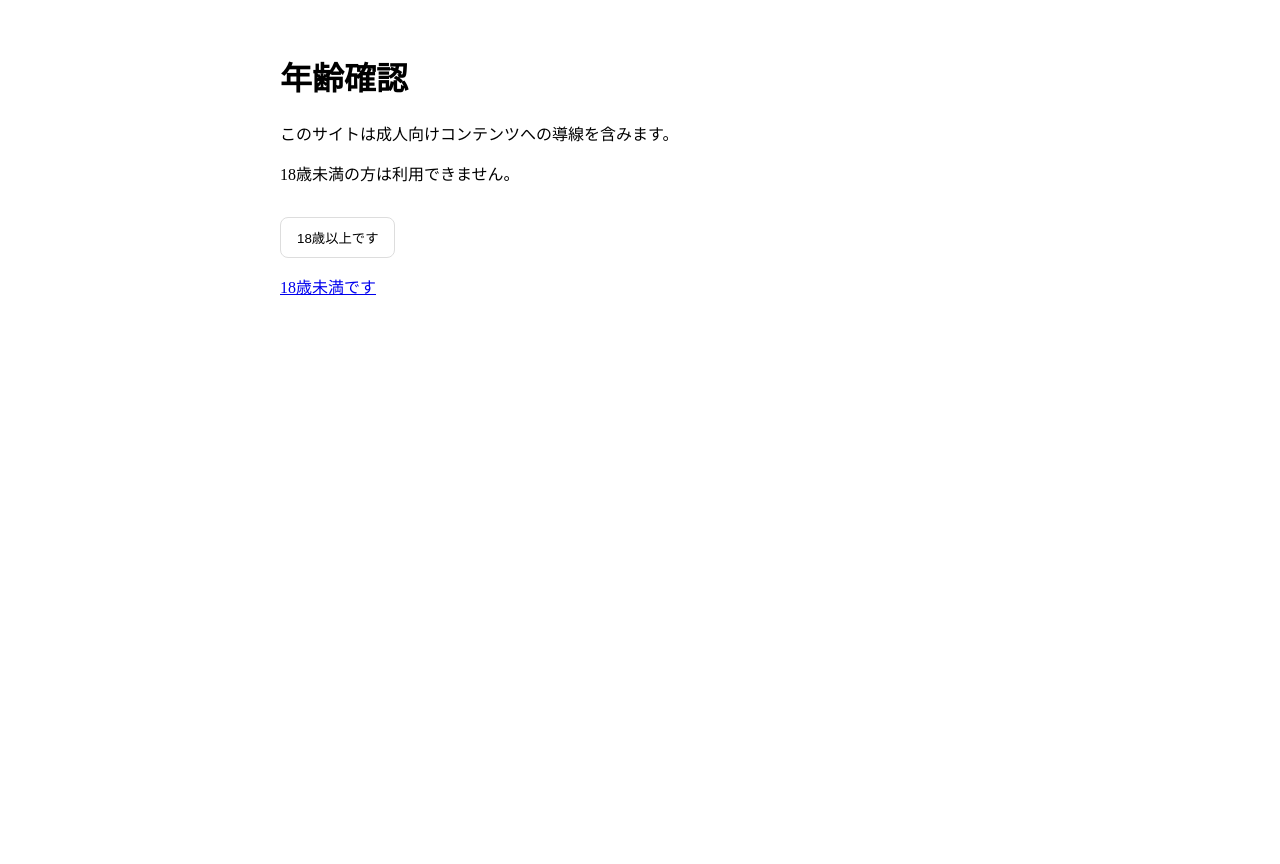
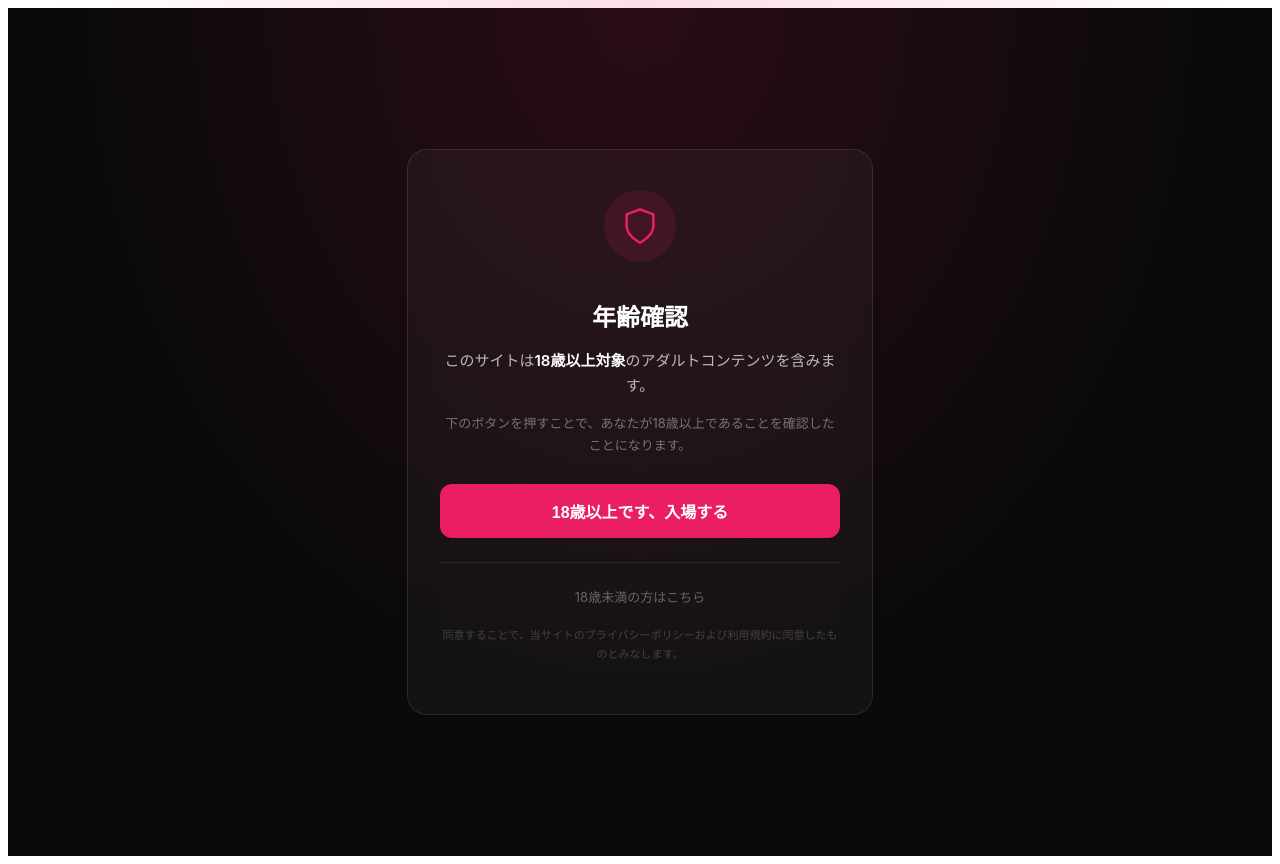
Before and after one commit to furuikeharuki/short-video-media, a Next.js app in the folder apps/web/: page /age-gate in a window 1280 px wide. Before the commit the page ends 800 px from the top, so only its background shows below. Built offline with nearby package versions, Linux system fonts and the light colour scheme.

Commit message:
feat: ロード・年齢確認画面のデザインをダークテーマに統一

```diff
--- a/apps/web/app/age-gate/page.tsx
+++ b/apps/web/app/age-gate/page.tsx
@@ -1,4 +1,9 @@
 import AgeGateForm from "@/components/analytics/age-gate-form";
+import type { Metadata } from "next";
+
+export const metadata: Metadata = {
+  title: "年齢確認 | Short Video Media",
+};
 
 type AgeGatePageProps = {
   searchParams: Promise<{
@@ -11,22 +16,140 @@ export default async function AgeGatePage({ searchParams }: AgeGatePageProps) {
   const nextPath = params.next || "/";
 
   return (
-    <main style={{ padding: "24px", maxWidth: "720px", margin: "0 auto" }}>
-      <h1>年齢確認</h1>
-      <p>このサイトは成人向けコンテンツへの導線を含みます。</p>
-      <p>18歳未満の方は利用できません。</p>
+    <main style={styles.main}>
+      {/* 背景グラデーション */}
+      <div style={styles.bg} aria-hidden="true" />
 
-      <AgeGateForm nextPath={nextPath} />
+      <div style={styles.card}>
+        {/* アイコン */}
+        <div style={styles.iconWrap} aria-hidden="true">
+          <svg width="40" height="40" viewBox="0 0 24 24" fill="none" stroke="#e91e63" strokeWidth="1.5">
+            <path d="M12 22s8-4 8-10V5l-8-3-8 3v7c0 6 8 10 8 10z" />
+          </svg>
+        </div>
 
-      <p style={{ marginTop: "16px" }}>
+        <h1 style={styles.title}>年齢確認</h1>
+        <p style={styles.subtitle}>このサイトは<strong style={styles.strong}>18歳以上対象</strong>のアダルトコンテンツを含みます。</p>
+        <p style={styles.sub2}>下のボタンを押すことで、あなたが18歳以上であることを確認したことになります。</p>
+
+        <AgeGateForm nextPath={nextPath} />
+
+        <div style={styles.divider} />
+
         <a
           href="https://www.google.com"
           target="_blank"
           rel="noopener noreferrer"
+          style={styles.exitLink}
         >
-          18歳未満です
+          18歳未満の方はこちら
         </a>
-      </p>
+
+        <p style={styles.legal}>
+          同意することで、当サイトのプライバシーポリシーおよび利用規約に同意したものとみなします。
+        </p>
+      </div>
+
+      <style>{css}</style>
     </main>
   );
 }
+
+const styles: Record<string, React.CSSProperties> = {
+  main: {
+    minHeight: '100dvh',
+    background: '#0a0a0a',
+    display: 'flex',
+    alignItems: 'center',
+    justifyContent: 'center',
+    padding: '24px 16px',
+    fontFamily: "-apple-system, BlinkMacSystemFont, 'Segoe UI', sans-serif",
+  },
+  bg: {
+    position: 'fixed',
+    inset: 0,
+    background: 'radial-gradient(ellipse at 50% 0%, rgba(233,30,99,0.15) 0%, transparent 65%)',
+    pointerEvents: 'none',
+    zIndex: 0,
+  },
+  card: {
+    position: 'relative',
+    zIndex: 1,
+    width: '100%',
+    maxWidth: '400px',
+    background: 'rgba(255,255,255,0.04)',
+    border: '1px solid rgba(255,255,255,0.1)',
+    borderRadius: '20px',
+    padding: '40px 32px',
+    textAlign: 'center',
+    backdropFilter: 'blur(12px)',
+  },
+  iconWrap: {
+    display: 'inline-flex',
+    alignItems: 'center',
+    justifyContent: 'center',
+    width: '72px',
+    height: '72px',
+    borderRadius: '50%',
+    background: 'rgba(233,30,99,0.12)',
+    marginBottom: '20px',
+  },
+  title: {
+    fontSize: '24px',
+    fontWeight: 700,
+    color: '#fff',
+    marginBottom: '12px',
+  },
+  subtitle: {
+    fontSize: '15px',
+    color: 'rgba(255,255,255,0.7)',
+    lineHeight: 1.7,
+    marginBottom: '8px',
+  },
+  strong: {
+    color: '#fff',
+    fontWeight: 600,
+  },
+  sub2: {
+    fontSize: '13px',
+    color: 'rgba(255,255,255,0.4)',
+    lineHeight: 1.7,
+    marginBottom: '28px',
+  },
+  divider: {
+    height: '1px',
+    background: 'rgba(255,255,255,0.08)',
+    margin: '24px 0',
+  },
+  exitLink: {
+    display: 'block',
+    fontSize: '13px',
+    color: 'rgba(255,255,255,0.35)',
+    textDecoration: 'none',
+    marginBottom: '20px',
+  },
+  legal: {
+    fontSize: '11px',
+    color: 'rgba(255,255,255,0.2)',
+    lineHeight: 1.7,
+  },
+};
+
+const css = `
+  .age-gate-form-btn {
+    display: block;
+    width: 100%;
+    padding: 15px;
+    background: #e91e63;
+    color: #fff;
+    font-size: 16px;
+    font-weight: 700;
+    border: none;
+    border-radius: 12px;
+    cursor: pointer;
+    min-height: 52px;
+    transition: opacity 0.15s ease, transform 0.15s ease;
+  }
+  .age-gate-form-btn:hover { opacity: 0.88; }
+  .age-gate-form-btn:active { opacity: 0.75; transform: scale(0.98); }
+`;
--- a/apps/web/components/analytics/age-gate-form.tsx
+++ b/apps/web/components/analytics/age-gate-form.tsx
@@ -18,18 +18,8 @@ export default function AgeGateForm({ nextPath }: AgeGateFormProps) {
       }}
     >
       <input type="hidden" name="nextPath" value={nextPath} />
-      <button
-        type="submit"
-        style={{
-          marginTop: "16px",
-          padding: "10px 16px",
-          border: "1px solid #ddd",
-          borderRadius: "8px",
-          background: "#fff",
-          cursor: "pointer",
-        }}
-      >
-        18歳以上です
+      <button type="submit" className="age-gate-form-btn">
+        18歳以上です、入場する
       </button>
     </form>
   );
```
Also changed, not shown: apps/web/app/loading.tsx (+70 -59 lines).
